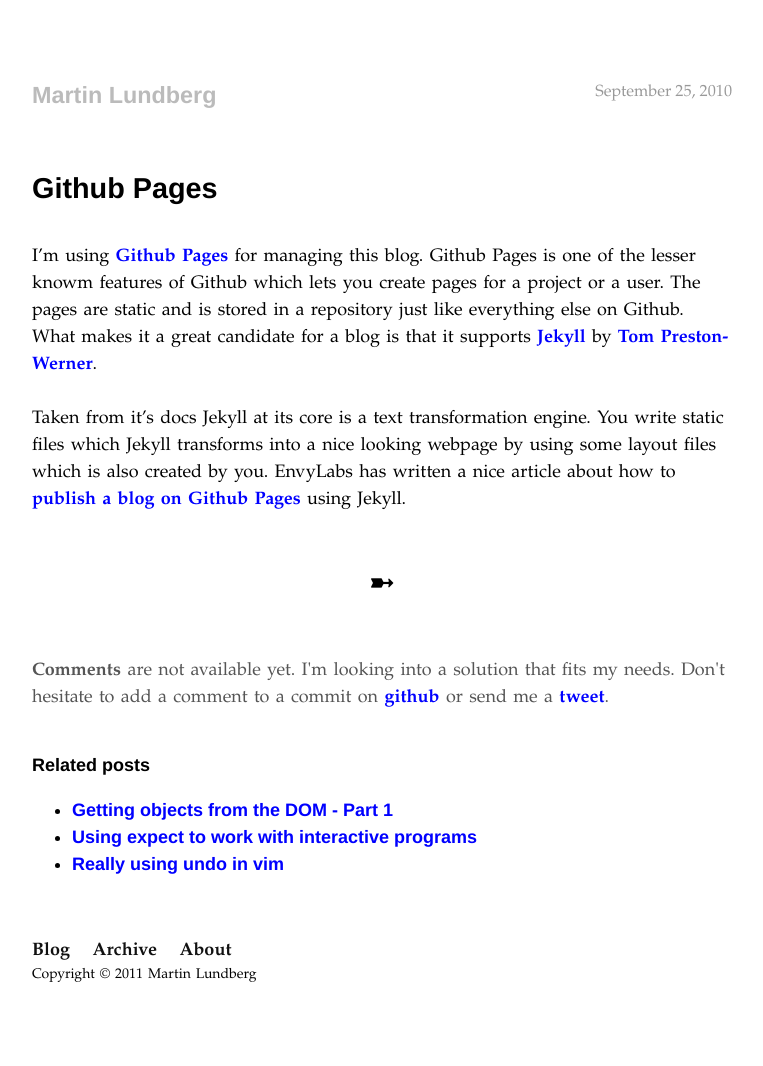
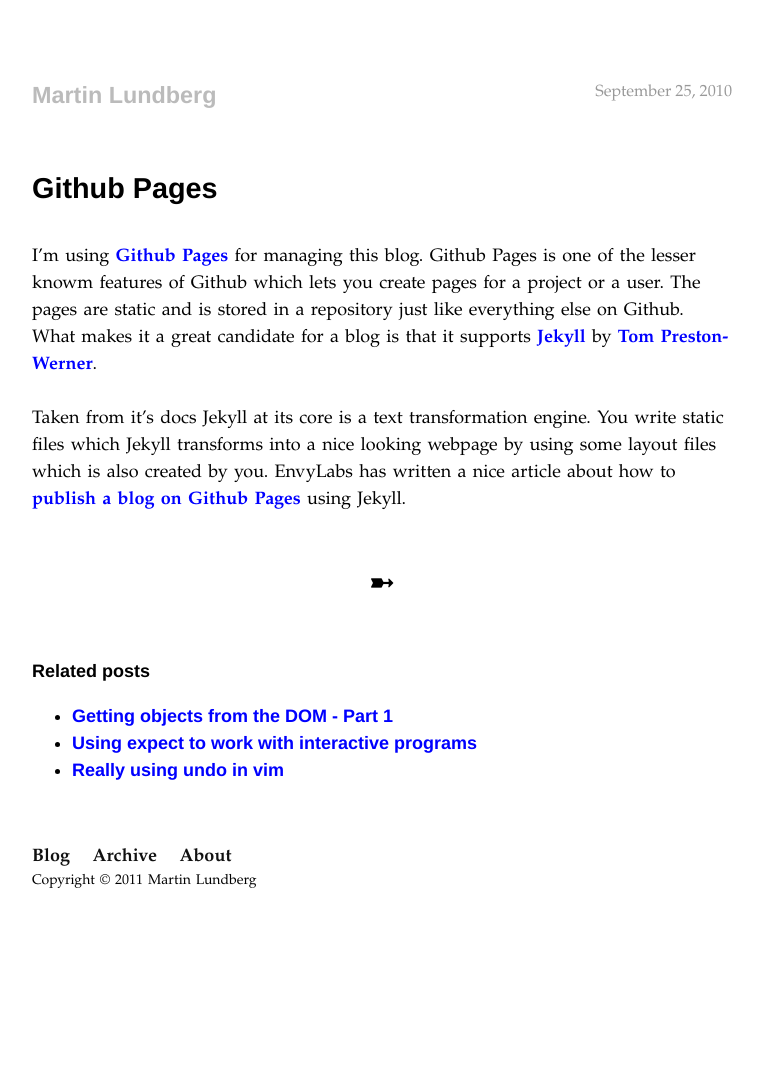
Before and after one commit to marlun/marlun.github.com, a Jekyll site: the page built from _posts/2010-09-25-github-pages.markdown, in a window 1280 px wide. Shown: the whole page, without its empty margins (258-1021 px from the left). Built offline with Jekyll 4.4.1, drawn with Linux system fonts in a browser that asks for light colours; after the commit the page ends 972 px from its top, so only the background shows below that.

Commit message:
Removed the note about comments
I think I've decided not to use comments at all for now.

```diff
--- a/_layouts/post.html
+++ b/_layouts/post.html
@@ -11,8 +11,6 @@
 
 <div class="seperator">➼</div>
 
-<p id="comments"><strong>Comments</strong> are not available yet. I'm looking into a solution that fits my needs. Don't hesitate to add a comment to a commit on <a href="http://twitter.com/#!/marlun">github</a> or send me a <a href="http://twitter.com/#!/marlun">tweet</a>.</p>
-
 {% if site.related_posts %}
 <div id="related">
 	<h3>Related posts</h3>
```
